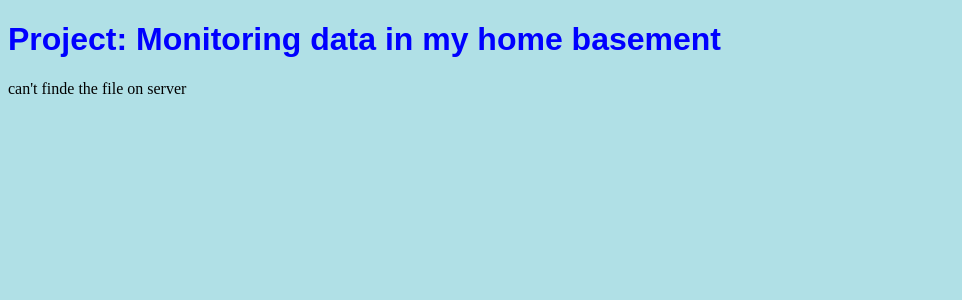
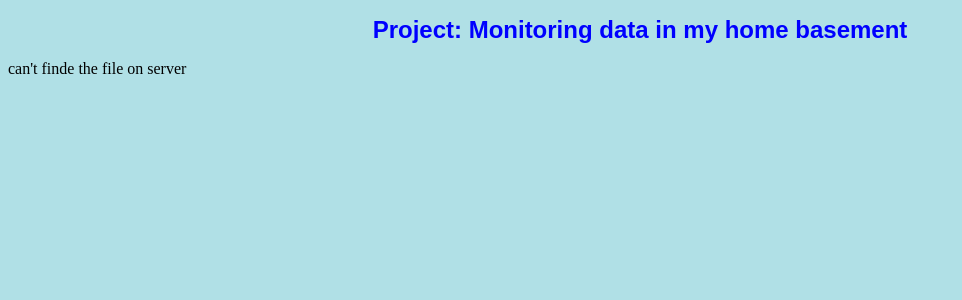
Before and after one commit to hanshenrikjeppesen/Temp_hum_basement, a PHP site: page / in a window 1280 px wide. Shown: the top 300 px of the page, without its empty margins (0-962 px from the left). Run offline with PHP 8.4, Linux system fonts and the light colour scheme.

Commit message:
Update index.php

```diff
--- a/index.php
+++ b/index.php
@@ -5,8 +5,11 @@
 <style>
 	body {background-color: powderblue;}
 	h1   {
+
+		text-align: center;
 		color: blue;
 		font-family: 'Ubuntu', sans-serif;
+		font-size: 24px;
 	}
 	p    {color: red;}
 	<link href="https://fonts.googleapis.com/css?family=Ubuntu" rel="stylesheet">
```
